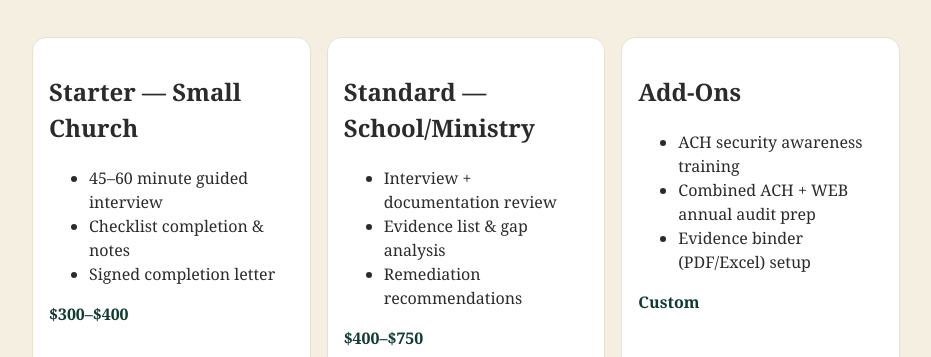
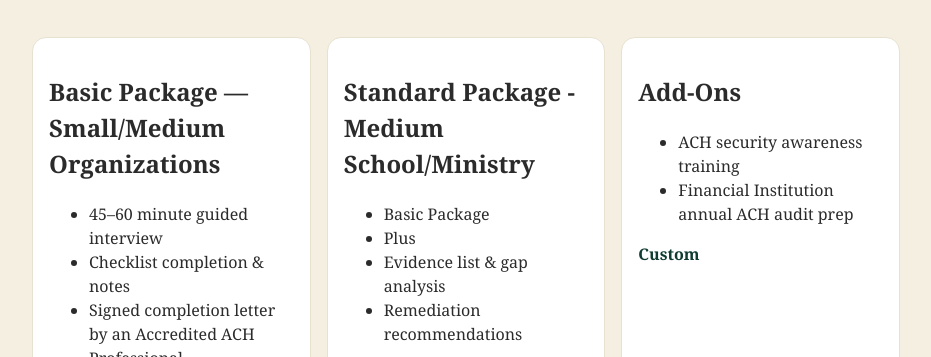
Before and after one commit to plentifulharvestsolutions/site, a plain HTML site: page services.html in a window 1280 px wide. Shown: the part 595-952 px from the top of the page, without its empty margins (174-1105 px from the left). Drawn offline with Linux system fonts and the light colour scheme.

Commit message:
Update services

```diff
--- a/services.html
+++ b/services.html
@@ -32,19 +32,20 @@
 
     <section class="cards">
       <article class="card">
-        <h2>Starter — Small Church</h2>
+        <h2>Basic Package — Small/Medium Organizations</h2>
         <ul>
           <li>45–60 minute guided interview</li>
           <li>Checklist completion & notes</li>
-          <li>Signed completion letter</li>
+          <li>Signed completion letter by an Accredited ACH Professional</li>
         </ul>
-        <p class="price">$300–$400</p>
+        <p class="price">$150–$400</p>
       </article>
 
       <article class="card">
-        <h2>Standard — School/Ministry</h2>
+        <h2>Standard Package - Medium School/Ministry</h2>
         <ul>
-          <li>Interview + documentation review</li>
+          <li>Basic Package</li>
+          <li>Plus</li>
           <li>Evidence list & gap analysis</li>
           <li>Remediation recommendations</li>
         </ul>
@@ -55,8 +56,7 @@
         <h2>Add-Ons</h2>
         <ul>
           <li>ACH security awareness training</li>
-          <li>Combined ACH + WEB annual audit prep</li>
-          <li>Evidence binder (PDF/Excel) setup</li>
+          <li>Financial Institution annual ACH audit prep</li>
         </ul>
         <p class="price">Custom</p>
       </article>
```
